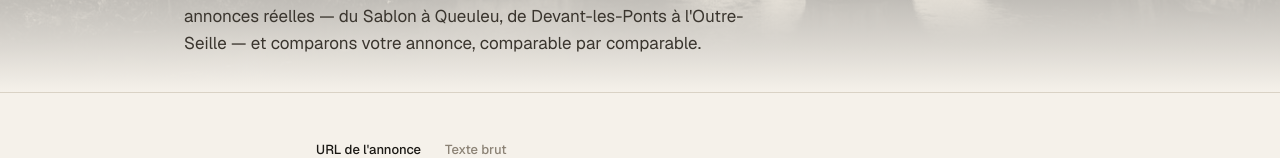
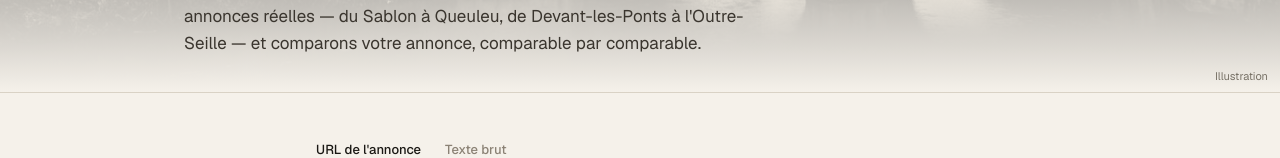
Before and after one commit to Bellerophon44/mvp-immobilier, a Next.js app in the folder frontend/: page / in a window 1280 px wide. Shown: the part 411-569 px from the top of the page. Built offline with nearby package versions, Linux system fonts and the light colour scheme.

Commit message:
feat(front): label discret « Illustration » sur le hero

```diff
--- a/frontend/app/page.tsx
+++ b/frontend/app/page.tsx
@@ -91,7 +91,7 @@ const HERO_IMAGE: string | null = "/hero-metz.jpg";
 const HERO_ALT = "La Porte des Allemands et le pont sur la Seille, à Metz";
 // Crédit photo affiché en bas du hero. OBLIGATOIRE si l'image est sous licence
 // à attribution (CC-BY / CC-BY-SA). Ex. "Photo : Markus Bernet · CC BY-SA 4.0 · Wikimedia Commons".
-const HERO_CREDIT: string | null = null;
+const HERO_CREDIT: string | null = "Illustration";
 
 // Grain argentique discret (SVG feTurbulence en data-URI), posé en multiply.
 const GRAIN =
```
